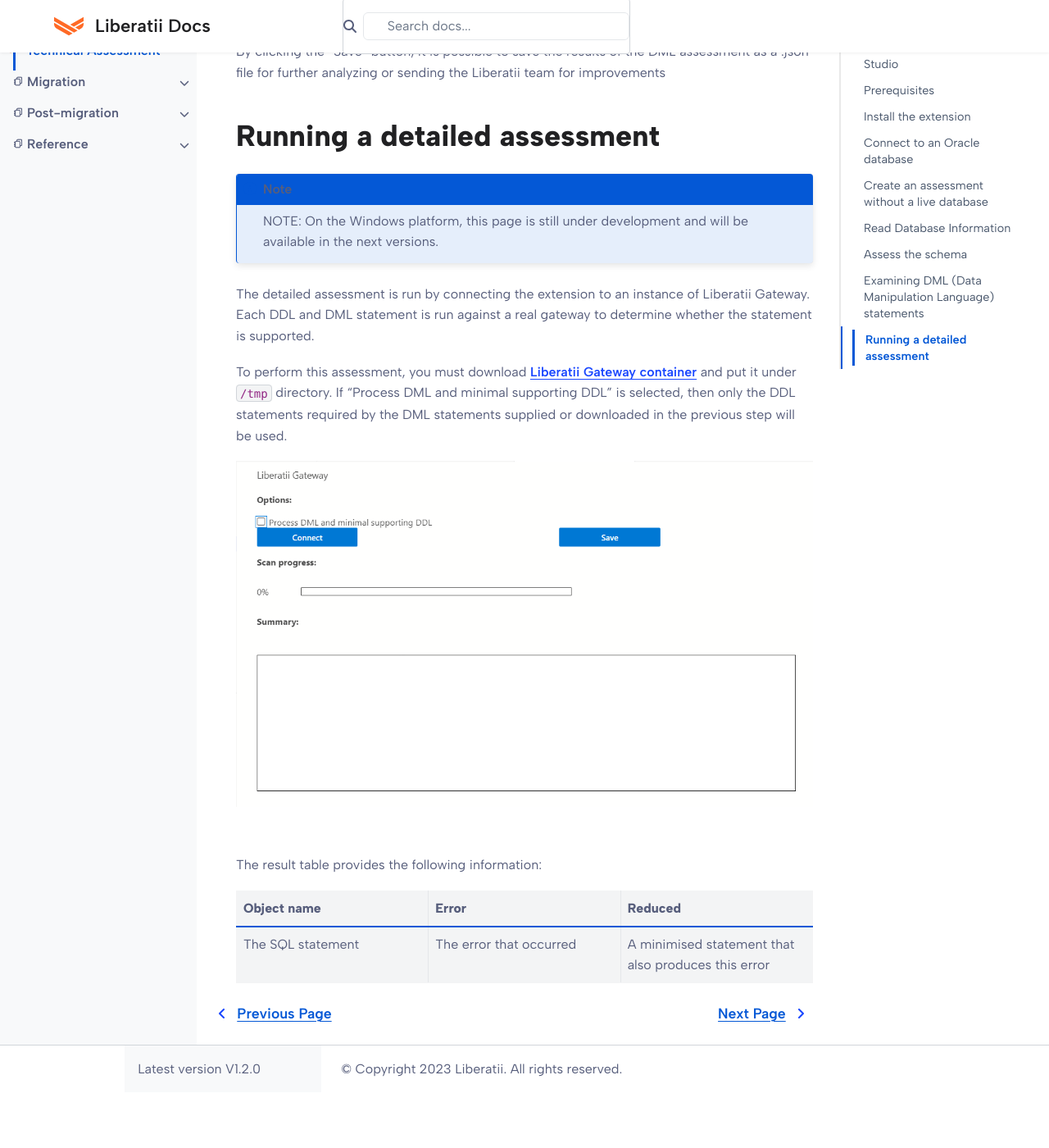
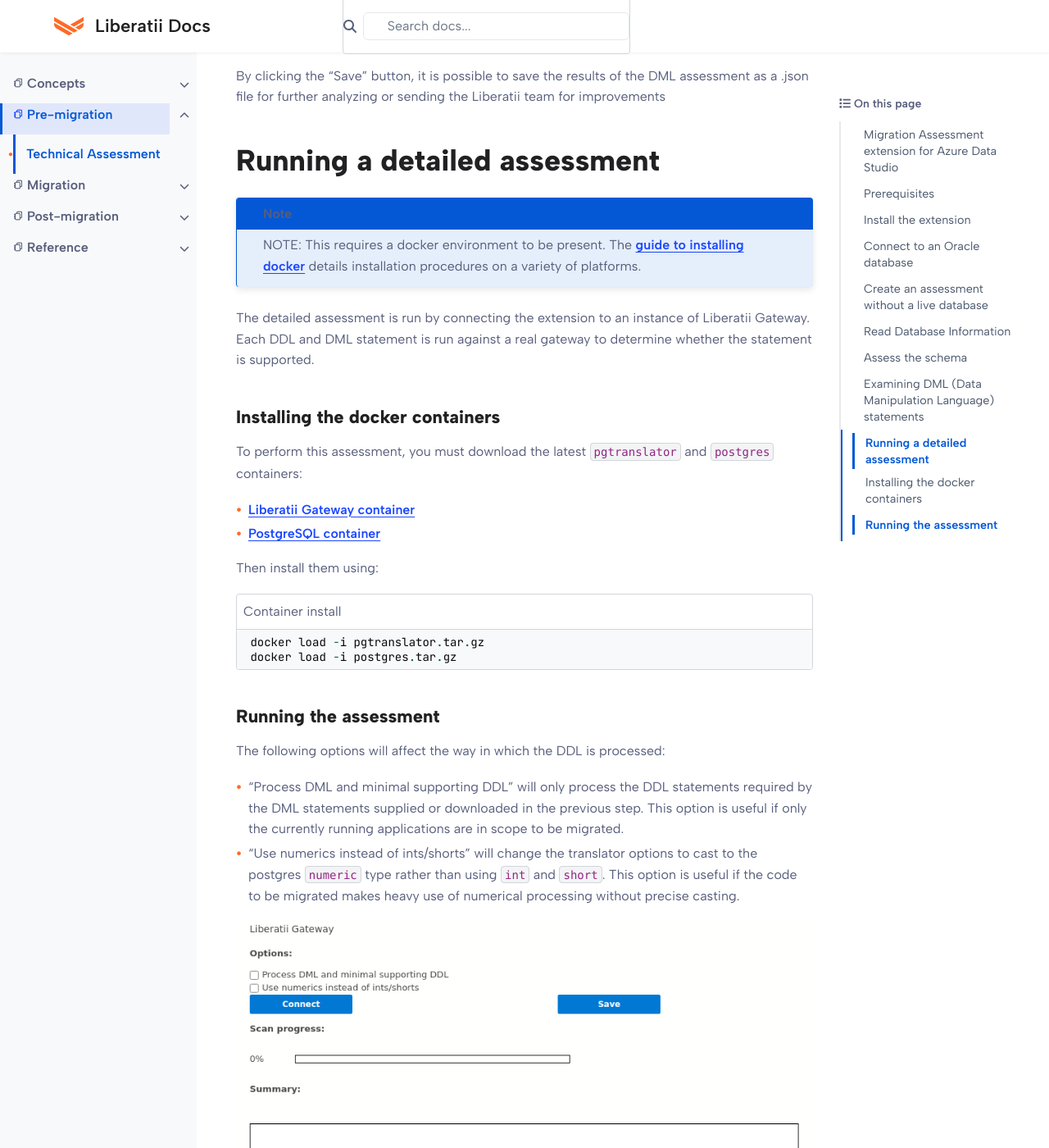
Before and after one commit to Liberatii/documentation, a Sphinx documentation site: the page built from docs/pre_migration/assessment/index.rst, in a window 1280 px wide and 1400 px high, scrolled down 5623 px. Shown: the whole window at 82% size. Built offline with Sphinx 7.4.7 and the PyData theme 0.15.4, drawn with Linux system fonts in a browser that asks for light colours; before the commit the page ends 6955 px from its top, so only the background shows below that; some of the changed text lies outside the part shown.

Commit message:
Update docker assessment and include docker guide

```diff
--- a/docs/pre_migration/assessment/index.rst
+++ b/docs/pre_migration/assessment/index.rst
@@ -47,6 +47,7 @@ Before you begin assessing your Oracle database for migration, you need to
 
 - Obtain permission to connect and query an Oracle database.
 
+- (**Optional**) Ensure that your environment has docker available
 
 Install the extension
 +++++++++++++++++++++
@@ -170,22 +171,45 @@ The following tables will present the function, table, and type objects referenc
 By clicking the "Save" button, it is possible to save the results of the DML assessment as a .json file for further analyzing or sending the Liberatii team for improvements
 
 
+.. _Running a detailed assessment:
+
 Running a detailed assessment
 +++++++++++++++++++++++++++++
 
 .. note::
 
-   NOTE: On the Windows platform, this page is still under development and will be available in the next versions.
+   NOTE: This requires a docker environment to be present. The :doc:`guide to installing docker</reference/docker>` details installation procedures on a variety of platforms.
 
 
 The detailed assessment is run by connecting the extension to an instance of Liberatii Gateway. Each DDL and DML statement is run against a real gateway to determine whether the statement is supported.
 
-To perform this assessment, you must download `Liberatii Gateway container <https://drive.google.com/file/d/1wcKx9yfxsxJL0p_IhUgHqz72Xk0taHmW/view?usp=sharing>`_ and put it under ``/tmp`` directory. If "Process DML and minimal supporting DDL" is selected, then only the DDL statements required by the DML statements supplied or downloaded in the previous step will be used.
+Installing the docker containers
+--------------------------------
+
+To perform this assessment, you must download the latest :code:`pgtranslator` and :code:`postgres` containers:
+
+* `Liberatii Gateway container <https://drive.google.com/file/d/1wcKx9yfxsxJL0p_IhUgHqz72Xk0taHmW/view?usp=sharing>`_
+* `PostgreSQL container <unlinked>`_
+
+Then install them using:
+
+.. code-block::
+   :caption: Container install
+
+    docker load -i pgtranslator.tar.gz
+    docker load -i postgres.tar.gz
+
+Running the assessment
+----------------------
+
+The following options will affect the way in which the DDL is processed:
+
+* "Process DML and minimal supporting DDL" will only process the DDL statements required by the DML statements supplied or downloaded in the previous step. This option is useful if only the currently running applications are in scope to be migrated.
+* "Use numerics instead of ints/shorts" will change the translator options to cast to the postgres :code:`numeric` type rather than using :code:`int` and :code:`short`. This option is useful if the code to be migrated makes heavy use of numerical processing without precise casting.
 
 .. figure:: images/assessment_08.png
     :width: 100%
     :align: center
-
 
 |
 
@@ -200,4 +224,4 @@ The result table provides the following information:
      - **Reduced**
    * - The SQL statement
      - The error that occurred
-     - A minimised statement that also produces this error
+     - A minimized statement that also produces this error
```
Also changed, not shown: docs/reference/docker.rst (added, +288 -0 lines), docs/pre_migration/assessment/images/assessment_08.png, 2 other files.
